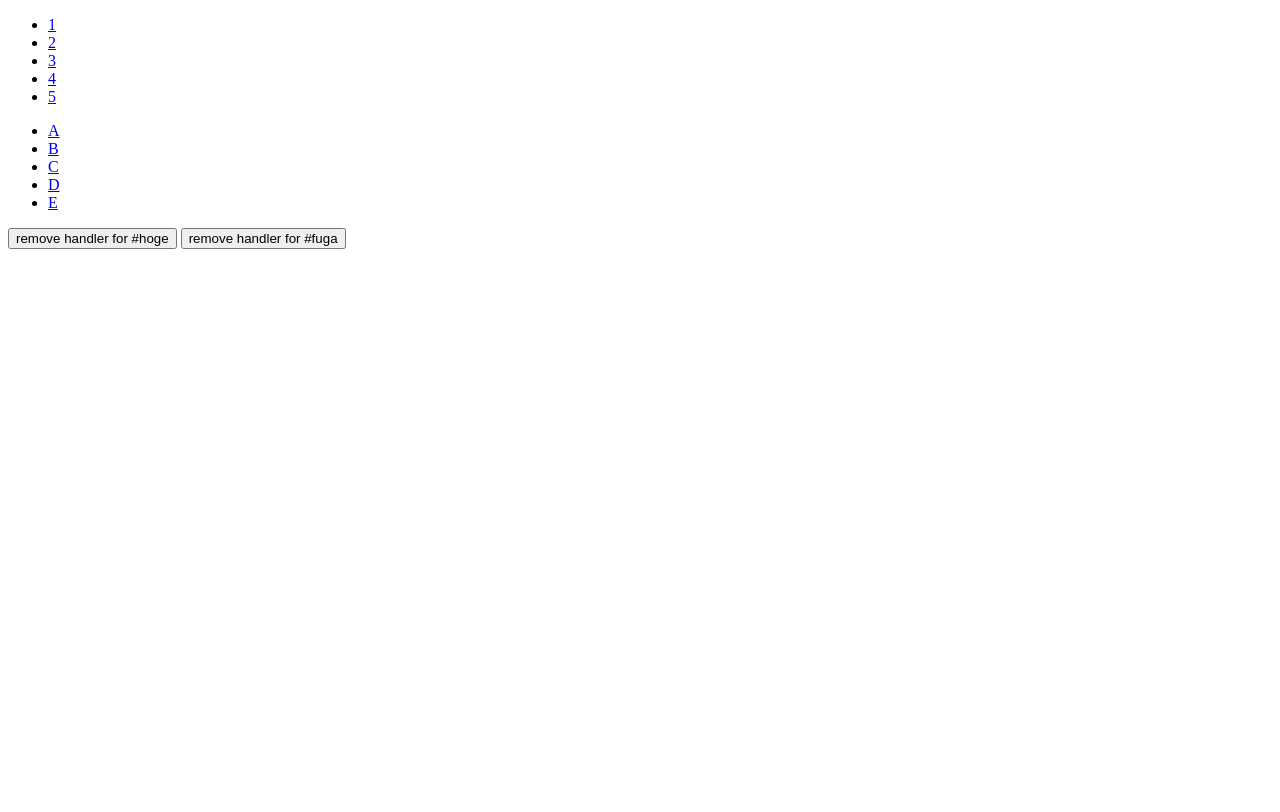
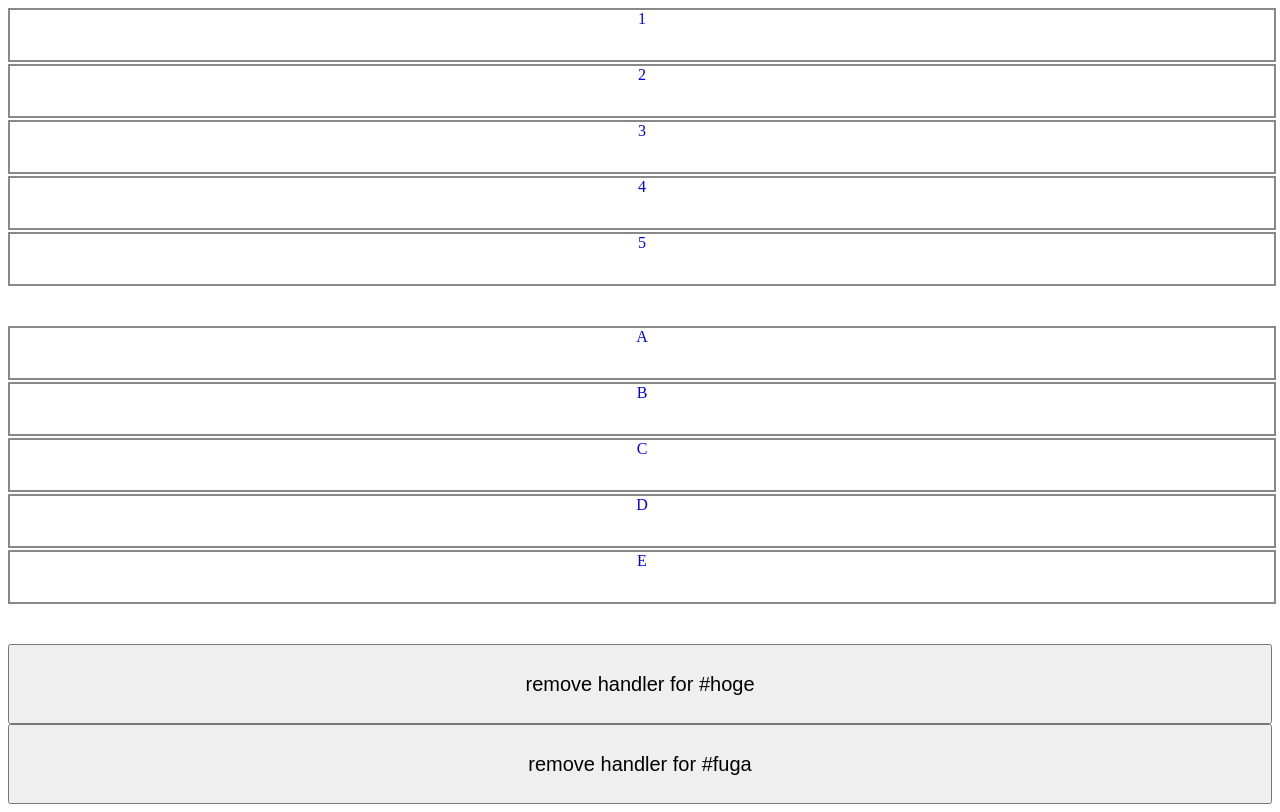
Before and after one commit to Layzie/gatekeeper.js, a website: page demo/index.html in a window 1280 px wide. Drawn offline with Linux system fonts and the light colour scheme.

Commit message:
add css rules

```diff
--- a/demo/index.html
+++ b/demo/index.html
@@ -3,6 +3,35 @@
 <head>
   <meta charset="UTF-8">
   <script src="../lib/gatekeeper.js" type="text/javascript" charset="utf-8"></script>
+  <style type="text/css" media="all">
+    ul {
+      list-style-type: none;
+      margin: 5px 0 40px;
+      padding: 0;
+    }
+
+    li {
+      display: block;
+      height: 50px;
+      width: 100%;
+      border: 2px solid #888;
+      margin: 2px 0;
+    }
+
+    li a {
+      text-decoration: none;
+      text-align: center;
+      display: block;
+      height: 100%;
+      margin: 0 auto;
+    }
+
+    button {
+      height: 80px;
+      width: 100%;
+      font-size: 20px;
+    }
+  </style>
   <title>DEMO</title>
 </head>
 <body>
```
